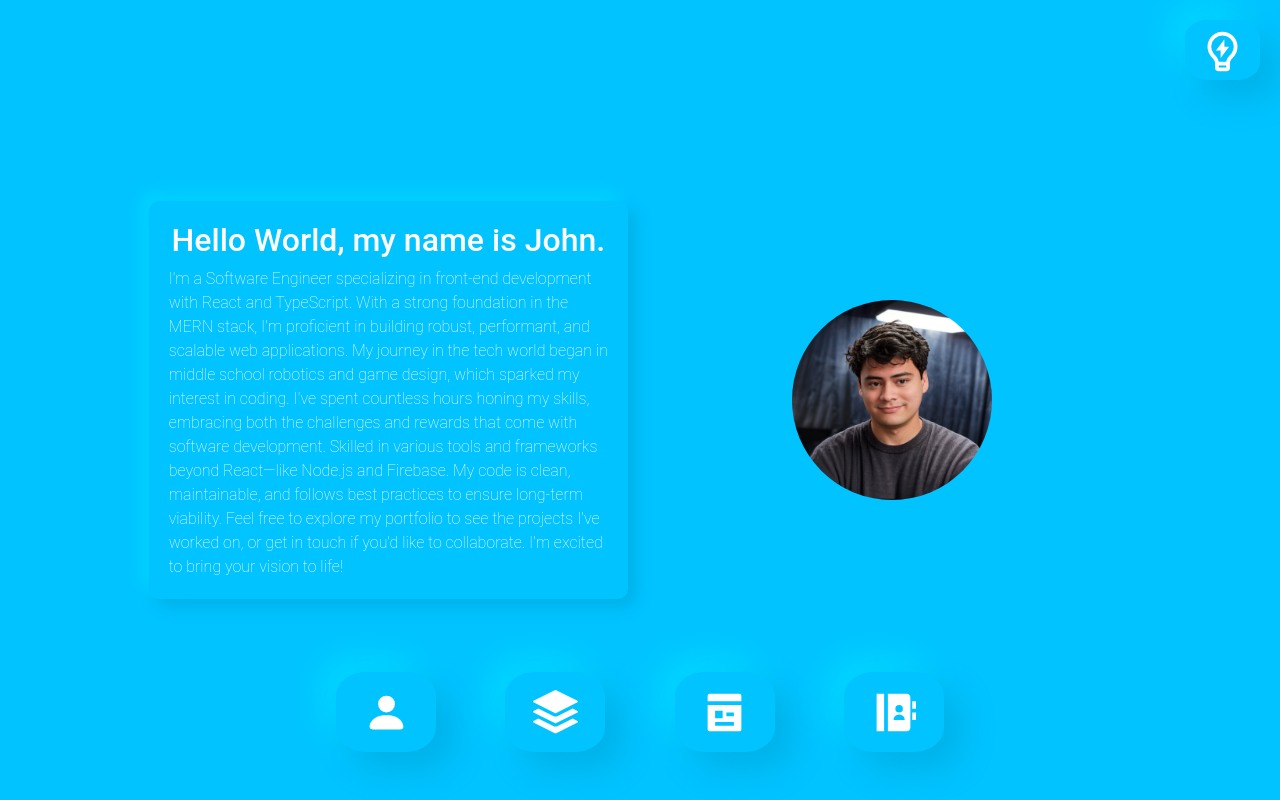
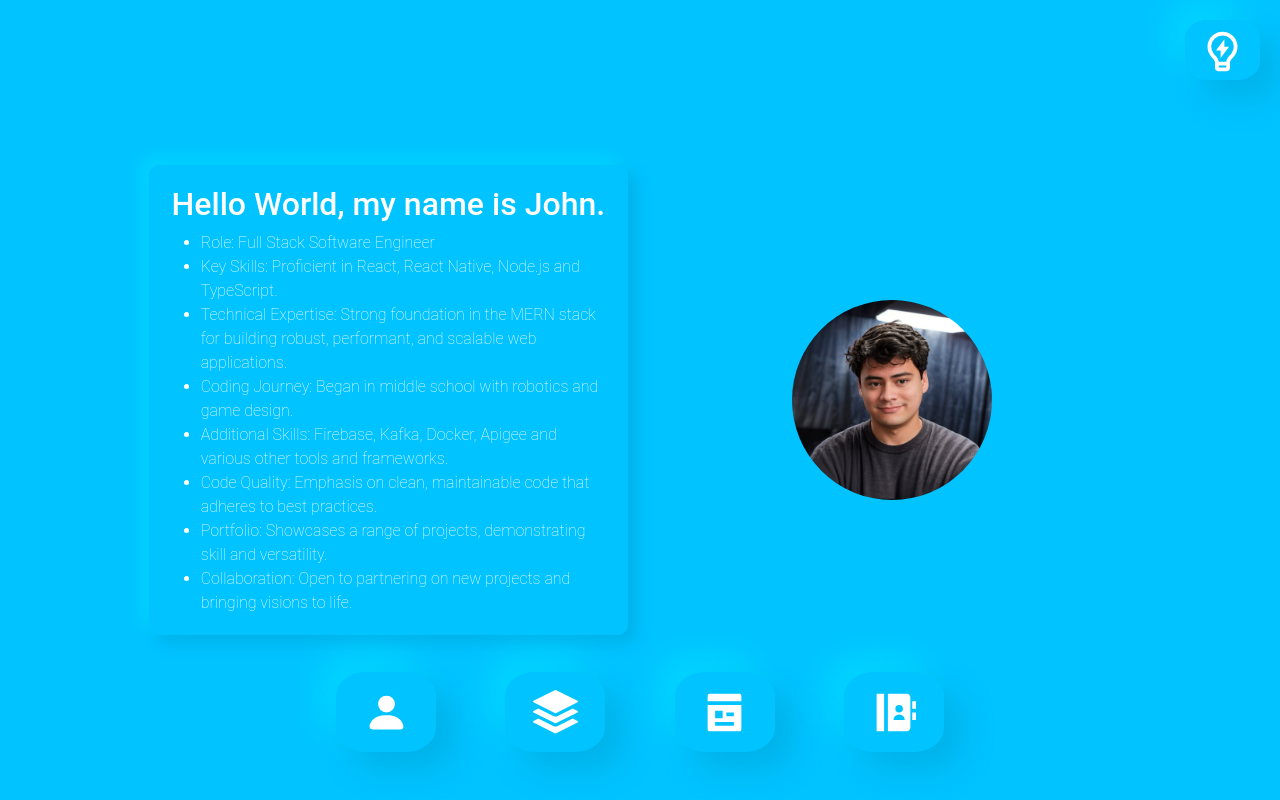
Before and after one commit to jpcollandra/jpakjr, a React (Create React App) app: page /nav in a window 1280 px wide. Built offline with nearby package versions, Linux system fonts and the light colour scheme.

Commit message:
feat(aboutMe): click to end animation

```diff
--- a/src/Pages/aboutMe.tsx
+++ b/src/Pages/aboutMe.tsx
@@ -10,34 +10,47 @@ function useTypingEffect(
   text: string,
   speed: number,
   onFinish: () => void
-): string {
+): [string, () => void] {
   const [displayedText, setDisplayedText] = useState("");
-  const indexRef = useRef(-1);
+  const indexRef = useRef(0);
 
   useEffect(() => {
-    const timer = setInterval(() => {
-      if (indexRef.current < text.length - 1) {
+    if (indexRef.current < text.length) {
+      const timerId = setTimeout(() => {
+        setDisplayedText(text.slice(0, indexRef.current + 1));
         indexRef.current++;
-        setDisplayedText((prevText) => prevText + text[indexRef.current]);
-      } else {
-        clearInterval(timer);
-        onFinish();
-      }
-    }, speed);
-    return () => clearInterval(timer);
-  }, [text, speed, onFinish]);
+      }, speed);
 
-  return displayedText;
+      return () => clearTimeout(timerId);
+    } else {
+      onFinish();
+    }
+  }, [displayedText, text, speed, onFinish]);
+
+  const completeTypingInstantly = () => {
+    setDisplayedText(text);
+    onFinish();
+  };
+
+  return [displayedText, completeTypingInstantly];
 }
+
 
 export default function AboutMe() {
   const typingSpeed = 100;
   const [isTextFinished, setIsTextFinished] = useState(false);
-  const fullText = useTypingEffect(
+  const [displayedText, completeTypingInstantly] = useTypingEffect(
     "Hello World, my name is John.",
     typingSpeed,
     () => setIsTextFinished(true)
   );
+
+  const completeTyping = () => {
+    if (!isTextFinished) {
+      completeTypingInstantly();
+      setIsTextFinished(true);
+    }
+  };
 
   return (
     <>
@@ -45,39 +58,33 @@ export default function AboutMe() {
         fluid
         className="d-flex justify-content-center align-items-center"
         style={{ height: "100vh" }}
+        onClick={completeTyping} // Attach the click event listener
       >
         <Row
           className="justify-content-center align-items-center"
           style={{ width: "100%" }}
         >
           <Col xs={12} lg={5} className="text-center text-col">
-             <div className="neomorphic-box">
-              <h2>{fullText}</h2>
-              <p
-                style={{
+            <div className="neomorphic-box">
+              <h2>{displayedText}</h2>
+              <ul style={{
                   opacity: isTextFinished ? 1 : 0,
                   transition: "opacity 1s ease-in-out",
                   textAlign: "left",
                   maxWidth: "500px",
                   margin: "0 auto",
                   overflowWrap: "break-word",
-                }}
-              >
-                  I'm a Software Engineer specializing in front-end development
-                  with React and TypeScript. With a strong foundation in the
-                  MERN stack, I'm proficient in building robust, performant, and
-                  scalable web applications. My journey in the tech world began
-                  in middle school robotics and game design, which sparked my
-                  interest in coding. I've spent countless hours honing my
-                  skills, embracing both the challenges and rewards that come
-                  with software development. Skilled in various tools and
-                  frameworks beyond React—like Node.js and Firebase. My code is
-                  clean, maintainable, and follows best practices to ensure
-                  long-term viability. Feel free to explore my portfolio to see
-                  the projects I've worked on, or get in touch if you'd like to
-                  collaborate. I'm excited to bring your vision to life!
-                </p>
-              </div>
+                }}>
+                <li>Role: Full Stack Software Engineer</li>
+                <li>Key Skills: Proficient in React, React Native, Node.js and TypeScript.</li>
+                <li>Technical Expertise: Strong foundation in the MERN stack for building robust, performant, and scalable web applications.</li>
+                <li>Coding Journey: Began in middle school with robotics and game design.</li>
+                <li>Additional Skills: Firebase, Kafka, Docker, Apigee and various other tools and frameworks.</li>
+                <li>Code Quality: Emphasis on clean, maintainable code that adheres to best practices.</li>
+                <li>Portfolio: Showcases a range of projects, demonstrating skill and versatility.</li>
+                <li>Collaboration: Open to partnering on new projects and bringing visions to life.</li>
+              </ul>
+            </div>
           </Col>
           <Col xs={12} lg={5} className="image-col">
             <div style={{ padding: "10vh", textAlign: "center" }}>
```
